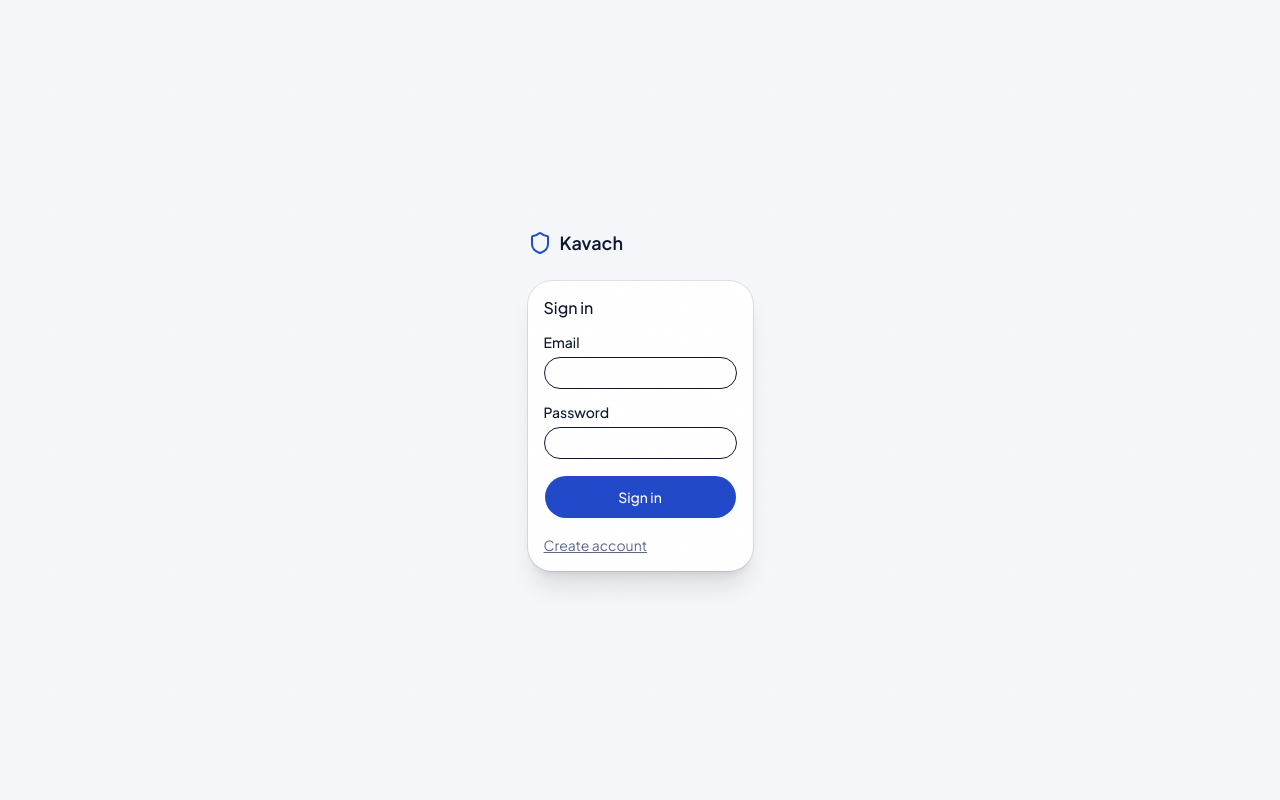
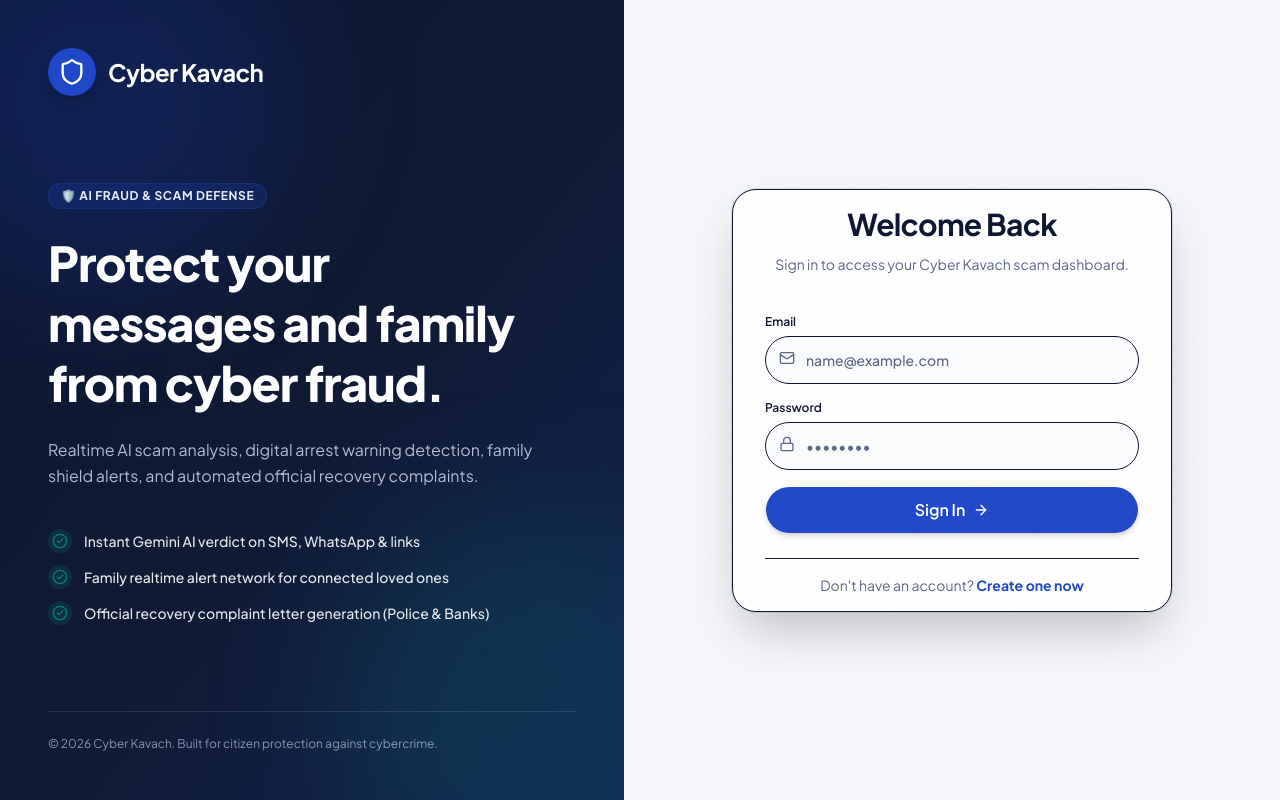
Before and after one commit to Pegasus717/CyberKavach, a Next.js app: page /login in a window 1280 px wide. Built offline with nearby package versions, Linux system fonts and the light colour scheme.

Commit message:
feat: redesign login/signup with spacious split layout and Cyber Kavach branding

```diff
--- a/src/app/layout.tsx
+++ b/src/app/layout.tsx
@@ -16,10 +16,10 @@ const devanagari = Noto_Sans_Devanagari({
 });
 
 export const metadata: Metadata = {
-  title: "Kavach — AI scam shield",
-  description: "Paste a suspicious message. Get a real risk verdict, family alerts, and a complaint plan.",
+  title: "Cyber Kavach — AI Scam Shield",
+  description: "Detect scams, protect your family, and get guided complaint recovery.",
   manifest: "/manifest.webmanifest",
-  appleWebApp: { capable: true, title: "Kavach" },
+  appleWebApp: { capable: true, title: "Cyber Kavach" },
 };
 
 export const viewport: Viewport = {
--- a/src/app/page.tsx
+++ b/src/app/page.tsx
@@ -13,8 +13,8 @@ export default function LandingPage() {
   return (
     <div className="mx-auto flex min-h-dvh max-w-5xl flex-col px-6 py-8">
       <header className="flex items-center justify-between">
-        <span className="flex items-center gap-2 text-lg font-semibold">
-          <Shield className="text-primary" /> Kavach
+        <span className="flex items-center gap-2 text-lg font-bold tracking-tight text-foreground">
+          <Shield className="text-brand" /> Cyber Kavach
         </span>
         <div className="flex gap-2">
           <Button variant="ghost" onClick={() => setLang(lang === "en" ? "hi" : "en")}>
--- a/src/components/auth-form.tsx
+++ b/src/components/auth-form.tsx
@@ -3,14 +3,14 @@
 import { useState } from "react";
 import Link from "next/link";
 import { useRouter, useSearchParams } from "next/navigation";
-import { Shield } from "lucide-react";
+import { Shield, CheckCircle2, ArrowRight, Lock, Mail, User } from "lucide-react";
 import { toast } from "sonner";
 import { api } from "@/lib/client";
 import { useI18n } from "@/components/i18n-provider";
 import { Button } from "@/components/ui/button";
 import { Input } from "@/components/ui/input";
 import { Label } from "@/components/ui/label";
-import { Card, CardContent, CardHeader, CardTitle } from "@/components/ui/card";
+import { Card, CardContent, CardHeader, CardTitle, CardDescription } from "@/components/ui/card";
 
 export function AuthForm({ mode }: { mode: "login" | "signup" }) {
   const { t } = useI18n();
@@ -51,55 +51,170 @@ export function AuthForm({ mode }: { mode: "login" | "signup" }) {
   }
 
   return (
-    <div className="mx-auto flex min-h-dvh max-w-md flex-col justify-center px-4">
-      <Link href="/" className="mb-6 flex items-center gap-2 text-lg font-semibold">
-        <Shield className="text-primary" /> Kavach
+    <div className="flex min-h-dvh w-full bg-background text-foreground">
+      {/* Left Branding Hero Panel (Desktop) */}
+      <div className="hidden lg:flex flex-1 flex-col justify-between p-12 bg-gradient-to-br from-[#0C1633] via-[#101A33] to-[#122250] text-[#DCE4FA] relative overflow-hidden">
+        {/* Background decorative glows */}
+        <div className="absolute -top-24 -left-24 size-96 rounded-full bg-brand/20 blur-3xl pointer-events-none" />
+        <div className="absolute -bottom-24 -right-24 size-96 rounded-full bg-calm/20 blur-3xl pointer-events-none" />
+
+        {/* Top Logo */}
+        <div className="relative z-10 flex items-center gap-3">
+          <span className="grid size-12 place-items-center rounded-2xl bg-brand text-white shadow-lg">
+            <Shield className="size-7" />
+          </span>
+          <span className="text-2xl font-bold tracking-tight text-white">
+            Cyber Kavach
+          </span>
+        </div>
+
+        {/* Center Content */}
+        <div className="relative z-10 max-w-lg space-y-6">
+          <span className="inline-flex items-center gap-2 px-3 py-1 rounded-full text-xs font-bold uppercase tracking-wider bg-brand/20 text-brand-tint border border-brand/30">
+            🛡️ AI Fraud & Scam Defense
+          </span>
+          <h1 className="text-4xl lg:text-5xl font-extrabold tracking-tight text-white leading-tight">
+            Protect your messages and family from cyber fraud.
+          </h1>
+          <p className="text-base text-[#DCE4FA]/80 leading-relaxed">
+            Realtime AI scam analysis, digital arrest warning detection, family shield alerts, and automated official recovery complaints.
+          </p>
+
+          <div className="space-y-3 pt-4">
+            {[
+              "Instant Gemini AI verdict on SMS, WhatsApp & links",
+              "Family realtime alert network for connected loved ones",
+              "Official recovery complaint letter generation (Police & Banks)",
+            ].map((feature, i) => (
+              <div key={i} className="flex items-center gap-3 text-sm font-medium text-white/90">
+                <div className="grid size-6 shrink-0 place-items-center rounded-full bg-calm/20 text-calm">
+                  <CheckCircle2 className="size-4" />
+                </div>
+                <span>{feature}</span>
+              </div>
+            ))}
+          </div>
+        </div>
+
+        {/* Footer info */}
+        <div className="relative z-10 text-xs text-[#DCE4FA]/60 border-t border-white/10 pt-6">
+          © {new Date().getFullYear()} Cyber Kavach. Built for citizen protection against cybercrime.
+        </div>
+      </div>
+
+      {/* Right Form Container */}
+      <div className="flex flex-1 flex-col justify-center items-center p-6 sm:p-10 lg:p-16">
+        {/* Mobile Header Logo */}
+        <Link href="/" className="flex items-center gap-3 mb-8 lg:hidden">
+          <span className="grid size-10 place-items-center rounded-2xl bg-brand text-white shadow-md">
+            <Shield className="size-6" />
+          </span>
+          <span className="text-xl font-bold tracking-tight text-foreground">
+            Cyber Kavach
+          </span>
         </Link>
-      <Card className="rounded-3xl shadow-xl">
-        <CardHeader>
-          <CardTitle>{mode === "signup" ? t("signup") : t("login")}</CardTitle>
+
+        {/* Spacious Auth Card */}
+        <Card className="w-full max-w-[440px] rounded-[24px] border border-border shadow-2xl bg-card p-2 sm:p-4">
+          <CardHeader className="space-y-2 text-center pb-2">
+            <CardTitle className="text-2xl sm:text-3xl font-bold tracking-tight text-foreground">
+              {mode === "signup" ? "Create Account" : "Welcome Back"}
+            </CardTitle>
+            <CardDescription className="text-sm text-muted-foreground">
+              {mode === "signup"
+                ? "Sign up for Cyber Kavach to protect yourself and your family."
+                : "Sign in to access your Cyber Kavach scam dashboard."}
+            </CardDescription>
           </CardHeader>
-        <CardContent>
+
+          <CardContent className="pt-4">
             <form className="space-y-4" onSubmit={onSubmit}>
-            {mode === "signup" ? (
-              <div className="space-y-2">
-                <Label htmlFor="name">{t("displayName")}</Label>
-                <Input id="name" value={displayName} onChange={(e) => setDisplayName(e.target.value)} required minLength={2} />
+              {mode === "signup" && (
+                <div className="space-y-1.5">
+                  <Label htmlFor="name" className="text-xs font-semibold text-foreground">
+                    {t("displayName")}
+                  </Label>
+                  <div className="relative">
+                    <User className="absolute left-3.5 top-3.5 size-4 text-muted-foreground" />
+                    <Input
+                      id="name"
+                      placeholder="e.g. Rahul Sharma"
+                      value={displayName}
+                      onChange={(e) => setDisplayName(e.target.value)}
+                      required
+                      minLength={2}
+                      className="h-12 rounded-xl border-border bg-background/50 pl-10 text-sm font-medium"
+                    />
                   </div>
-            ) : null}
-            <div className="space-y-2">
-              <Label htmlFor="email">{t("email")}</Label>
-              <Input id="email" type="email" autoComplete="email" value={email} onChange={(e) => setEmail(e.target.value)} required />
                 </div>
-            <div className="space-y-2">
-              <Label htmlFor="password">{t("password")}</Label>
+              )}
+
+              <div className="space-y-1.5">
+                <Label htmlFor="email" className="text-xs font-semibold text-foreground">
+                  {t("email")}
+                </Label>
+                <div className="relative">
+                  <Mail className="absolute left-3.5 top-3.5 size-4 text-muted-foreground" />
+                  <Input
+                    id="email"
+                    type="email"
+                    placeholder="name@example.com"
+                    autoComplete="email"
+                    value={email}
+                    onChange={(e) => setEmail(e.target.value)}
+                    required
+                    className="h-12 rounded-xl border-border bg-background/50 pl-10 text-sm font-medium"
+                  />
+                </div>
+              </div>
+
+              <div className="space-y-1.5">
+                <Label htmlFor="password" className="text-xs font-semibold text-foreground">
+                  {t("password")}
+                </Label>
+                <div className="relative">
+                  <Lock className="absolute left-3.5 top-3.5 size-4 text-muted-foreground" />
                   <Input
                     id="password"
                     type="password"
+                    placeholder="••••••••"
                     autoComplete={mode === "signup" ? "new-password" : "current-password"}
                     value={password}
                     onChange={(e) => setPassword(e.target.value)}
                     required
                     minLength={8}
+                    className="h-12 rounded-xl border-border bg-background/50 pl-10 text-sm font-medium"
                   />
                 </div>
-            <Button className="h-11 w-full rounded-2xl" disabled={busy} type="submit">
-              {mode === "signup" ? t("signup") : t("login")}
+                {mode === "signup" && (
+                  <p className="text-[11px] text-muted-foreground">Must be at least 8 characters</p>
+                )}
+              </div>
+
+              <Button
+                className="h-12 w-full rounded-xl text-base font-semibold bg-brand text-white hover:bg-brand-hover transition-colors shadow-md mt-2 flex items-center justify-center gap-2"
+                disabled={busy}
+                type="submit"
+              >
+                <span>{busy ? "Processing..." : mode === "signup" ? "Create Account" : "Sign In"}</span>
+                {!busy && <ArrowRight className="size-4" />}
               </Button>
             </form>
-          <p className="mt-4 text-sm text-muted-foreground">
-            {mode === "signup" ? (
-              <Link className="underline" href="/login">
-                {t("login")}
+
+            <div className="mt-6 text-center text-sm border-t border-border/50 pt-4">
+              <span className="text-muted-foreground">
+                {mode === "signup" ? "Already have an account?" : "Don't have an account?"}{" "}
+              </span>
+              <Link
+                className="font-bold text-brand hover:underline"
+                href={mode === "signup" ? "/login" : "/signup"}
+              >
+                {mode === "signup" ? "Sign In" : "Create one now"}
               </Link>
-            ) : (
-              <Link className="underline" href="/signup">
-                {t("signup")}
-              </Link>
-            )}
-          </p>
+            </div>
           </CardContent>
         </Card>
       </div>
+    </div>
   );
 }
--- a/src/lib/i18n.ts
+++ b/src/lib/i18n.ts
@@ -68,7 +68,7 @@ export const dict = {
     printPdf: "Print / Save as PDF",
     downloadTxt: "Download .txt",
     evalTitle: "Synthetic accuracy check",
-    screenshotConsent: "I consent to send this screenshot to Gemini for text extraction. Kavach stores only masked text.",
+    screenshotConsent: "I consent to send this screenshot to Gemini for text extraction. Cyber Kavach stores only masked text.",
     analyzeShot: "Check screenshot",
   },
   hi: {
```
Lines whose indentation alone changed are shown as unchanged.
